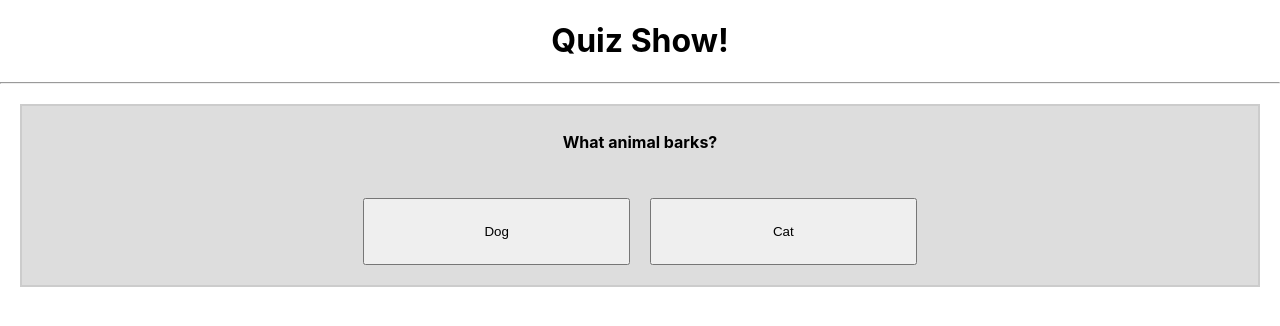
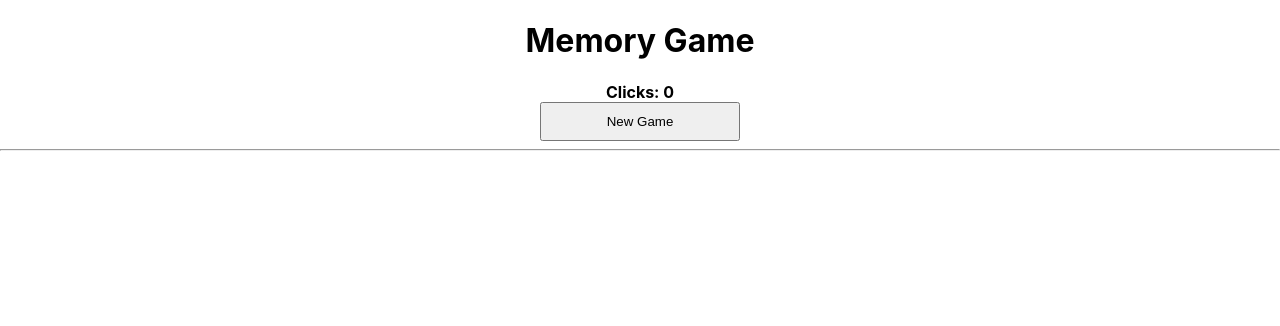
Before and after one commit to aafgani/my-react-app, a React (Create React App) app: page / in a window 1280 px wide. Shown: the top 326 px of the page. Built offline with nearby package versions, Linux system fonts and the light colour scheme.

Commit message:
chapter 3

```diff
--- /dev/null
+++ b/src/Activity/Activity301.js
@@ -0,0 +1,130 @@
+import React, { Component } from "react";
+import "../App.css";
+
+const TILE_COUNT = 24;
+
+class Activity301 extends Component {
+  constructor(props) {
+    super(props);
+    this.state = {
+      tiles: [],
+      lastFlipped: null,
+      clicks: 0,
+    };
+    this.resetTiles = this.resetTiles.bind(this);
+    this.flipTile = this.flipTile.bind(this);
+  }
+  flipAllBackOver(tiles) {
+    // For each tile, we want to see if it is matched. If it isn't, we flip it back over.
+    // Otherwise we leave it be.
+    tiles.forEach((tile) => {
+      if (!tile.matched) {
+        tile.flipped = true;
+      }
+    });
+    return tiles;
+  }
+  flipTile(index) {
+    // Create a temporary store for the tiles
+    let tiles = this.state.tiles;
+    // And grab the current tile we're working with
+    let tile = tiles[index];
+    // Increment the number of clicks
+    let clicks = this.state.clicks + 1;
+    // And set a temp for the last tile flipped index
+    let lastFlipped = this.state.lastFlipped;
+
+    if (lastFlipped === null) {
+      // If lastFlipped is null, then we have no previous tile to match against
+      tiles = this.flipAllBackOver(tiles);
+      // So flip all of the tiles back over
+      tile.flipped = !tile.flipped;
+      // And then show only the clicked tile
+      lastFlipped = index;
+      // And set the lastFlipped to the current tile's index too
+    } else {
+      // Flip the current tile over
+      tile.flipped = !tile.flipped;
+      // Grab the last flipped tile using the index
+      let lastFlippedTile = this.state.tiles[lastFlipped];
+      if (lastFlippedTile.number === tile.number) {
+        // The numbers match, so let's update the state of both tiles to matched: true!
+        lastFlippedTile.matched = true;
+        tile.matched = true;
+        // And update the list of tiles we'll use later in setState
+        tiles[lastFlipped] = lastFlippedTile;
+      }
+      // We've flipped two cards, so there is no more "previous" card to match against
+      lastFlipped = null;
+    }
+
+    // And update the current tile
+    tiles[index] = tile;
+
+    // And set the state, updating the number of clicks, the state of all of the tiles, and the last flipped tile's index
+    this.setState({ clicks, tiles, lastFlipped });
+  }
+  resetTiles() {
+    // Start off with a blank tileset
+    let tiles = [];
+    // And start off with our numbering at 0
+    let number = 0;
+    // We're going to create two of the same tile for each number
+    for (let i = 0; i < TILE_COUNT; i += 2) {
+      number++;
+      // Create two tiles
+      let tileOne = { flipped: true, matched: false, number };
+      let tileTwo = { flipped: true, matched: false, number };
+      // And add those to the list of tiles
+      tiles = [...tiles, tileOne, tileTwo];
+    }
+    // Then randomize the tiles!
+    for (let i = 0; i < tiles.length; i++) {
+      // For each tile, pick a random one to switch it with
+      const swapWith = Math.floor(Math.random() * tiles.length);
+      // Swap the two tiles in place
+      [tiles[i], tiles[swapWith]] = [tiles[swapWith], tiles[i]];
+    }
+    // Then update the state so the game starts over
+    this.setState({ clicks: 0, tiles });
+  }
+  renderTile(tile, index) {
+    // This is a helper function to render a "tile"
+    // So we'll start off with a default of "Tile" for the CSS class
+    let classes = ["Tile"];
+    // If the tile is flipped, it should have the "flipped" CSS class too
+    if (tile.flipped) {
+      classes = [...classes, "flipped"];
+    }
+    // If the tile has been matched previously, it should have the "matched" CSS class too
+    if (tile.matched) {
+      classes = [...classes, "matched"];
+    }
+    let key = `tile-${index}`;
+    return (
+      <div
+        key={key}
+        className={classes.join(" ")}
+        onClick={() => this.flipTile(index)}
+      >
+        {!tile.flipped && tile.number}
+      </div>
+    );
+  }
+  render() {
+    return (
+      <div className="App">
+        <h1>Memory Game</h1>
+        <strong>Clicks: {this.state.clicks}</strong>
+        <br />
+        <button onClick={this.resetTiles} className="reset">
+          New Game
+        </button>
+        <hr />
+        {this.state.tiles.map((tile, index) => this.renderTile(tile, index))}
+      </div>
+    );
+  }
+}
+
+export default Activity301;
--- a/src/App.css
+++ b/src/App.css
@@ -47,3 +47,34 @@
   .question-choice { height: 5em; width: 20em; margin: 10px; }
   .result-correct { color: #272; }
   .result-incorrect { color: #922; }
+
+/*Activity301*/
+.Tile {
+  width: 200px;
+  height: 200px;
+  font-size: 64pt;
+  border: 2px solid #aaa;
+  text-align: center;
+  margin: 10px;
+  padding: 10px;
+  float: left;
+  cursor: pointer;
+}
+
+.Tile:hover {
+  border: 2px solid #f00;
+}
+
+.Tile.flipped {
+  background: #aaa;
+}
+
+.Tile.matched {
+  border: 2px solid #040;
+  background: #afa;
+}
+
+button.reset {
+  padding: 10px;
+  width: 200px;
+}
--- a/src/Exercise/Exercise302.js
+++ b/src/Exercise/Exercise302.js
@@ -40,28 +40,19 @@ class Exercise302 extends Component {
     }
     const question = this.state.questions[index];
     return (
-      <div className="question-display">
+      <div className="question-display" key={`q-${index}`}>
         <p className="question">{question.question}</p>
         <br />
-        <button
-          className="question-choice"
-          onClick={() =>
-            this.answerQuestion(index, question.possibleAnswers[0])
-          }
-        >
-          {question.possibleAnswers[0]}
-        </button>
-        <button
-          className="question-choice"
-          onClick={() =>
-            this.answerQuestion(index, question.possibleAnswers[1])
-          }
-        >
-          {question.possibleAnswers[1]}
-        </button>
+        {question.possibleAnswers.map((answer, answerIndex) => (
+          <button
+            key={`q-${index}-a-${answerIndex}`}
+            className="question-choice"
+            onClick={() => this.answerQuestion(index, answer)}
+          >
+            {answer}
+          </button>
+        ))}
         <br />
-        {/* <p className="result-correct">Your answer is correct!</p>
-        <p className="result-incorrect">Your answer is incorrect!</p> */}
         {this.displayResult(index)}
       </div>
     );
@@ -98,15 +89,17 @@ class Exercise302 extends Component {
       return <p className="result-incorrect">Your answer is incorrect!</p>;
     }
   }
+  renderQuestions() {
+    return this.state.questions.map((question, index) =>
+      this.displayQuestion(index)
+    );
+  }
   render() {
     return (
       <div className="App">
         <h1>Quiz Show!</h1>
         <hr />
-        {this.displayQuestion(0)}
-        {this.displayQuestion(1)}
-        {this.displayQuestion(2)}
-        {this.displayQuestion(3)}
+        {this.renderQuestions()}
       </div>
     );
   }
--- a/src/index.js
+++ b/src/index.js
@@ -3,12 +3,12 @@ import ReactDOM from "react-dom/client";
 import "./index.css";
 // import App from './App';
 import reportWebVitals from "./reportWebVitals";
-import Exercise302 from "./Exercise/Exercise302";
+import Activity301 from "./Activity/Activity301";
 
 const root = ReactDOM.createRoot(document.getElementById("root"));
 root.render(
   <React.StrictMode>
-    <Exercise302 />
+    <Activity301 />
   </React.StrictMode>
 );
 
```
